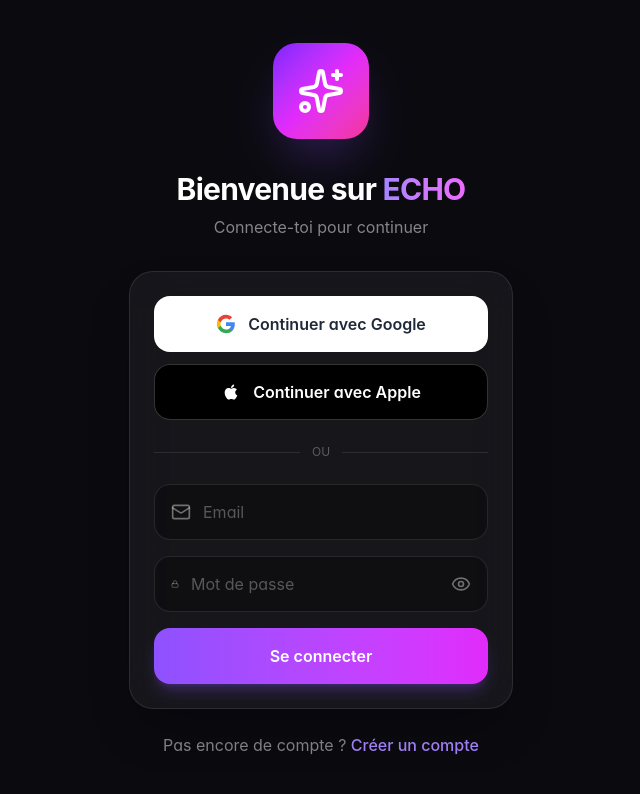
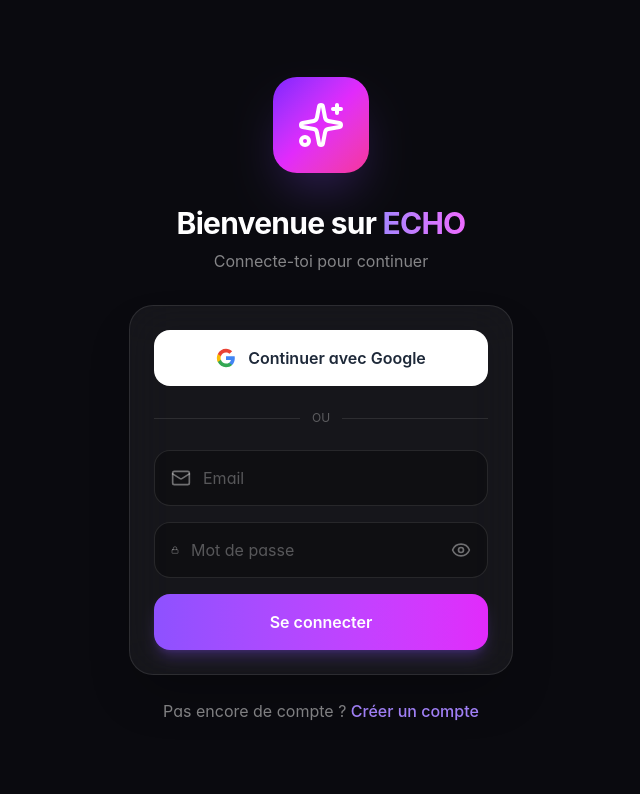
Before and after one commit to Adam-Blf/Echo, a React (Vite) app: page /auth in a window 1280 px wide. Shown: the top 794 px of the page, without its empty margins (319-959 px from the left). Built offline with nearby package versions, Linux system fonts and the light colour scheme; no server answers.

Commit message:
feat: remove Apple OAuth button temporarily

```diff
--- a/src/pages/Auth.tsx
+++ b/src/pages/Auth.tsx
@@ -4,15 +4,6 @@
 import { Sparkles, Mail, Lock, Loader2, Eye, EyeOff } from 'lucide-react'
 import { useAuth } from '@/contexts/AuthContext'
 import { cn } from '@/lib/utils'
-
-// Apple icon component
-function AppleIcon({ className }: { className?: string }) {
-  return (
-    <svg className={className} viewBox="0 0 24 24" fill="currentColor">
-      <path d="M17.05 20.28c-.98.95-2.05.8-3.08.35-1.09-.46-2.09-.48-3.24 0-1.44.62-2.2.44-3.06-.35C2.79 15.25 3.51 7.59 9.05 7.31c1.35.07 2.29.74 3.08.8 1.18-.24 2.31-.93 3.57-.84 1.51.12 2.65.72 3.4 1.8-3.12 1.87-2.38 5.98.48 7.13-.57 1.5-1.31 2.99-2.54 4.09l.01-.01zM12.03 7.25c-.15-2.23 1.66-4.07 3.74-4.25.29 2.58-2.34 4.5-3.74 4.25z"/>
-    </svg>
-  )
-}
 
 // Google icon component
 function GoogleIcon({ className }: { className?: string }) {
@@ -28,13 +19,13 @@
 
 export function AuthPage() {
   const navigate = useNavigate()
-  const { signIn, signInWithGoogle, signInWithApple } = useAuth()
+  const { signIn, signInWithGoogle } = useAuth()
 
   const [email, setEmail] = useState('')
   const [password, setPassword] = useState('')
   const [showPassword, setShowPassword] = useState(false)
   const [isLoading, setIsLoading] = useState(false)
-  const [oauthLoading, setOauthLoading] = useState<'google' | 'apple' | null>(null)
+  const [oauthLoading, setOauthLoading] = useState<'google' | null>(null)
   const [error, setError] = useState<string | null>(null)
 
   const handleEmailLogin = async (e: React.FormEvent) => {
@@ -58,17 +49,6 @@
     setOauthLoading('google')
     setError(null)
     const { error } = await signInWithGoogle()
-    if (error) {
-      setError(error.message)
-      setOauthLoading(null)
-    }
-    // Redirect will happen via OAuth flow
-  }
-
-  const handleAppleSignIn = async () => {
-    setOauthLoading('apple')
-    setError(null)
-    const { error } = await signInWithApple()
     if (error) {
       setError(error.message)
       setOauthLoading(null)
@@ -136,24 +116,6 @@
               <>
                 <GoogleIcon className="w-5 h-5" />
                 Continuer avec Google
-              </>
-            )}
-          </motion.button>
-
-          {/* Apple */}
-          <motion.button
-            whileHover={{ scale: 1.02 }}
-            whileTap={{ scale: 0.98 }}
-            onClick={handleAppleSignIn}
-            disabled={oauthLoading !== null}
-            className="w-full h-14 rounded-2xl bg-black text-white font-semibold flex items-center justify-center gap-3 border border-white/20 hover:bg-gray-900 transition-colors disabled:opacity-50"
-          >
-            {oauthLoading === 'apple' ? (
-              <Loader2 className="w-5 h-5 animate-spin" />
-            ) : (
-              <>
-                <AppleIcon className="w-5 h-5" />
-                Continuer avec Apple
               </>
             )}
           </motion.button>
```
